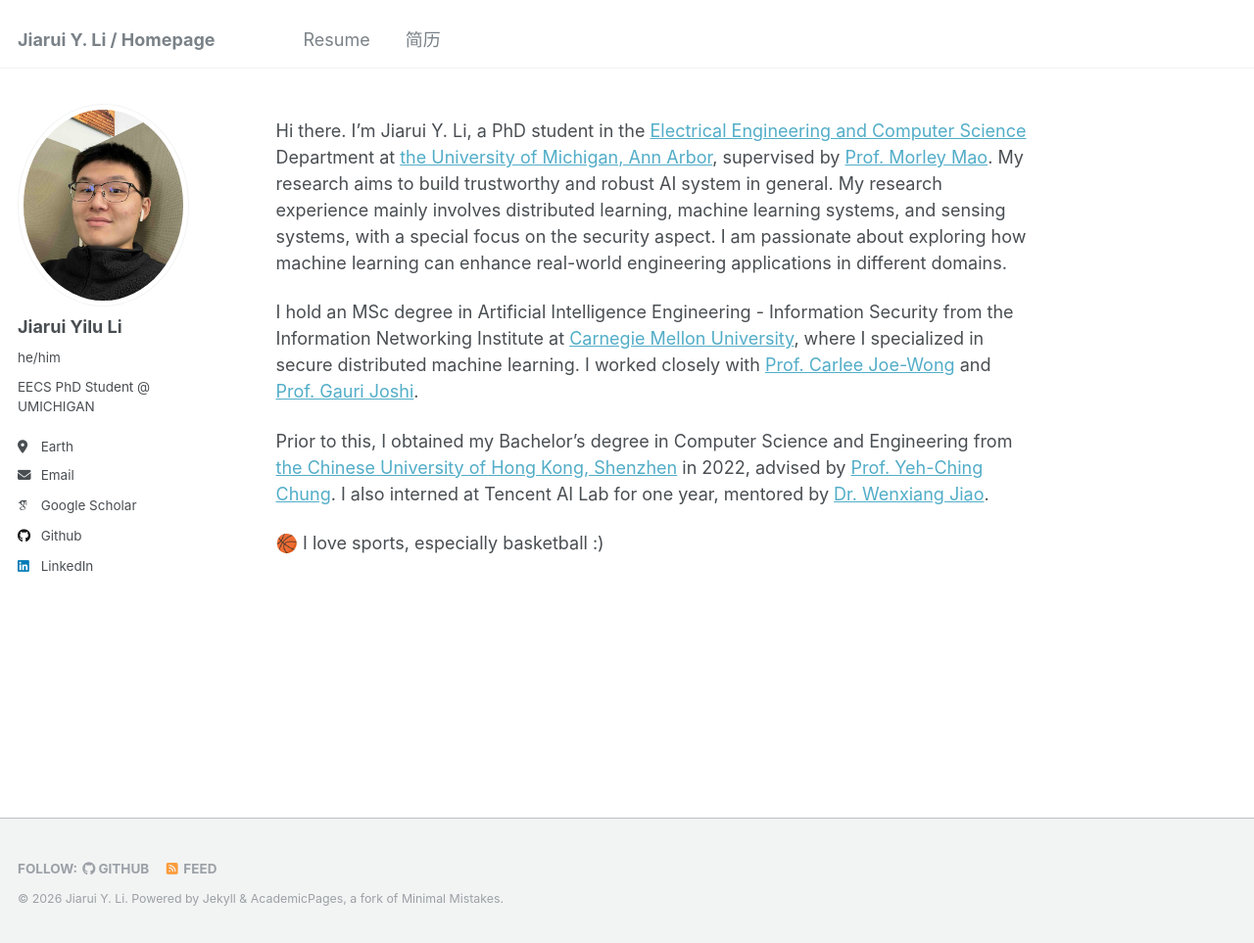
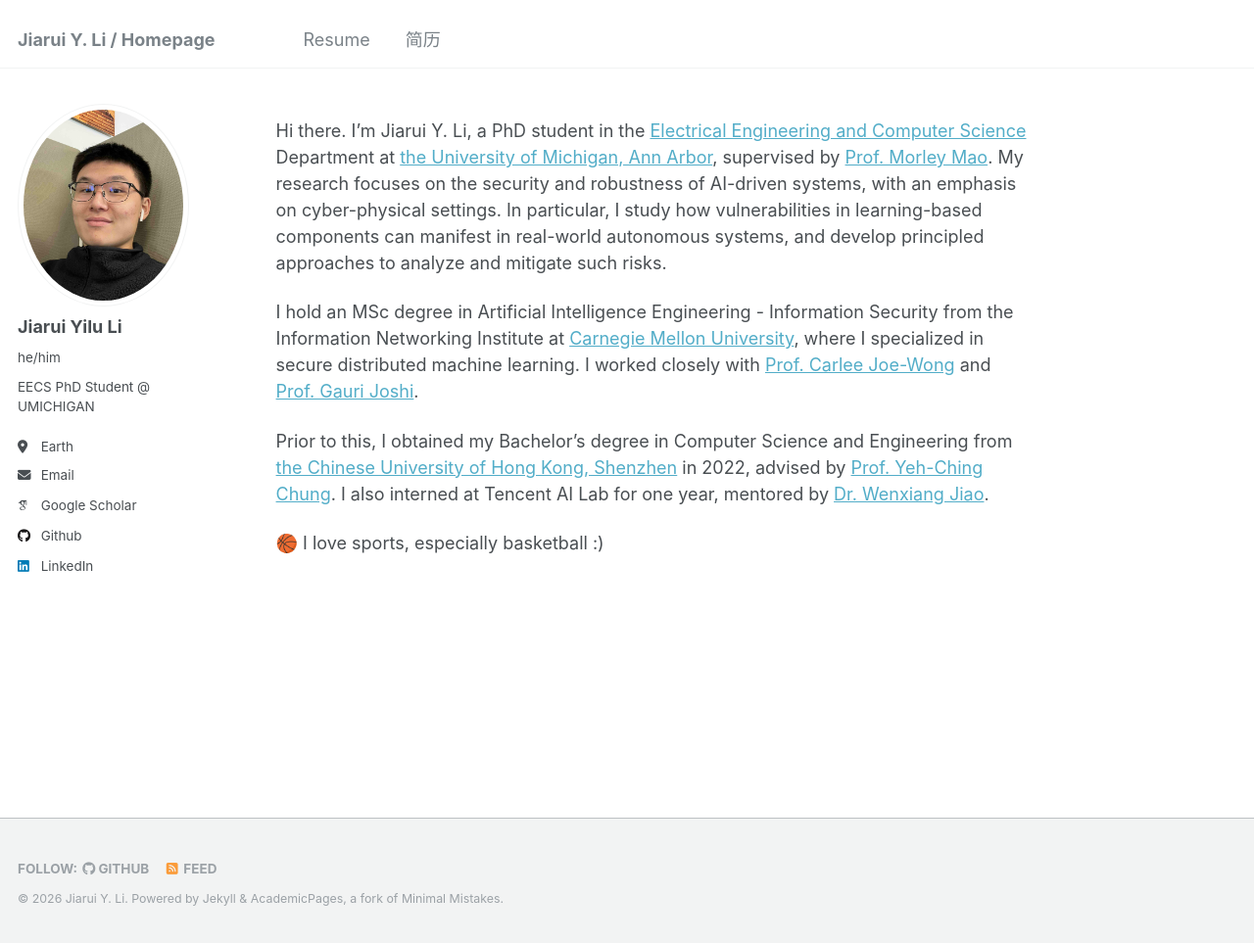
Before and after one commit to yiluli/yiluli.github.io, a Jekyll site: the page built from _pages/about.md, in a window 1280 px wide and 963 px high. Shown: the whole window at 98% size. Built offline with Jekyll 4.4.1, drawn with Linux system fonts in a browser that asks for light colours; some web fonts are replaced.

Commit message:
update: bio

```diff
--- a/_pages/about.md
+++ b/_pages/about.md
@@ -7,7 +7,7 @@ redirect_from:
   - /about.html
 ---
 
-Hi there. I'm Jiarui Y. Li, a PhD student in the [Electrical Engineering and Computer Science](https://eecs.engin.umich.edu/) Department at [the University of Michigan, Ann Arbor](https://umich.edu/), supervised by [Prof. Morley Mao](https://web.eecs.umich.edu/~zmao/). My research aims to build trustworthy and robust AI system in general. My research experience mainly involves distributed learning, machine learning systems, and sensing systems, with a special focus on the security aspect. I am passionate about exploring how machine learning can enhance real-world engineering applications in different domains.
+Hi there. I'm Jiarui Y. Li, a PhD student in the [Electrical Engineering and Computer Science](https://eecs.engin.umich.edu/) Department at [the University of Michigan, Ann Arbor](https://umich.edu/), supervised by [Prof. Morley Mao](https://web.eecs.umich.edu/~zmao/). My research focuses on the security and robustness of AI-driven systems, with an emphasis on cyber-physical settings. In particular, I study how vulnerabilities in learning-based components can manifest in real-world autonomous systems, and develop principled approaches to analyze and mitigate such risks.
 
 I hold an MSc degree in Artificial Intelligence Engineering - Information Security from the Information Networking Institute at [Carnegie Mellon University](https://www.cmu.edu), where I specialized in secure distributed machine learning. I worked closely with [Prof. Carlee Joe-Wong](https://www.andrew.cmu.edu/user/cjoewong/) and [Prof. Gauri Joshi](https://www.andrew.cmu.edu/user/gaurij/).
 
```
